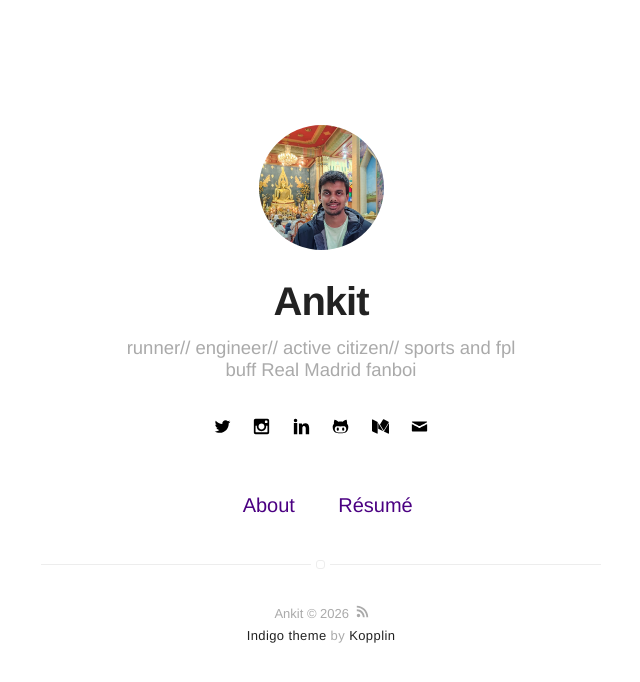
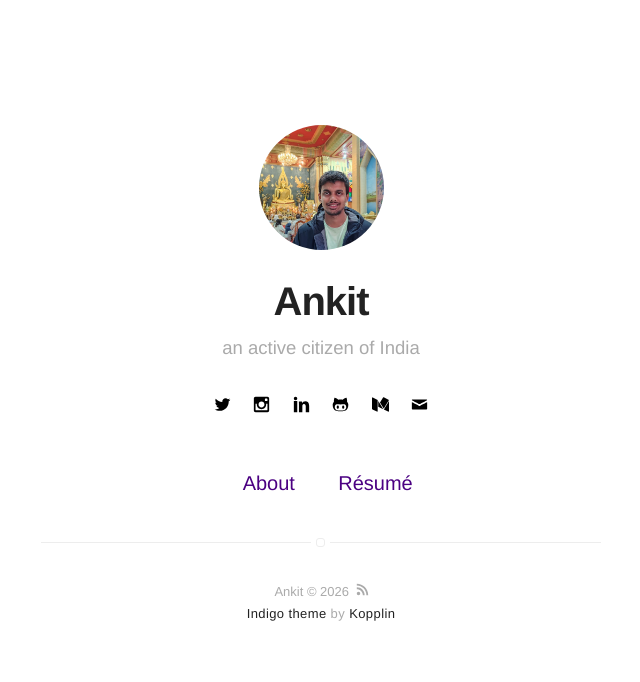
Before and after one commit to ankitcic/ankitcic.github.io, a Jekyll site: the page built from index.html, in a window 1280 px wide. Shown: the top 682 px of the page, without its empty margins (319-959 px from the left). Built offline with Jekyll 4.4.1, drawn with Linux system fonts in a browser that asks for light colours.

Commit message:
Update _config.yml

```diff
--- a/_config.yml
+++ b/_config.yml
@@ -1,7 +1,6 @@
 # main text of home
 name: Ankit
-bio: runner// engineer// active citizen// sports and fpl buff
-                 Real Madrid fanboi
+bio: an active citizen of India
 
 # twitter summary info
 #description: A blog about technology and stuff related
```
